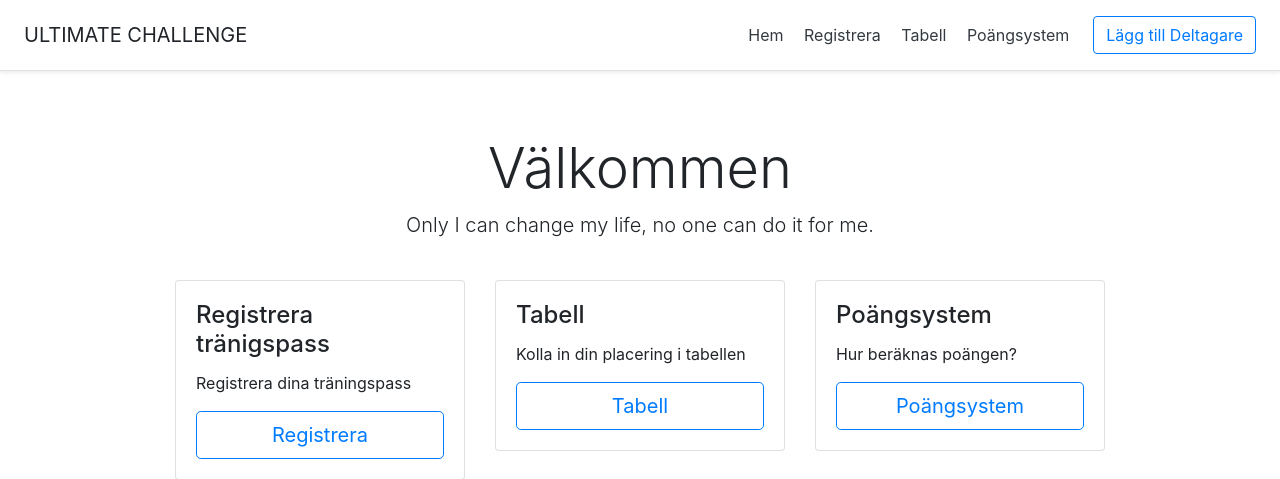
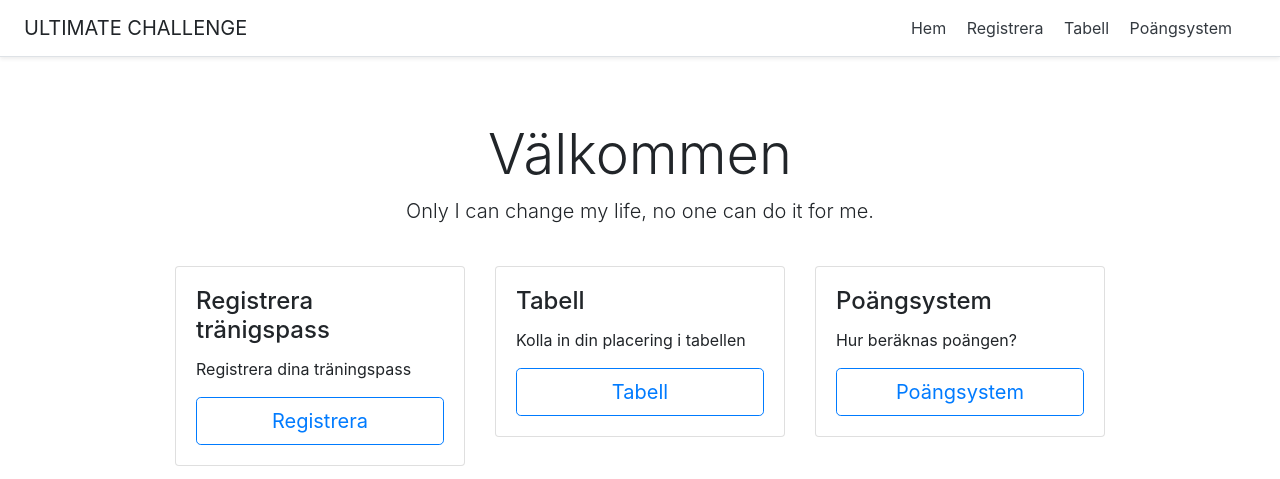
Before and after one commit to mandgie/ultimate-challenge, a Flask app: page / in a window 1280 px wide. Shown: the top 479 px of the page. Run offline with Flask 2, Linux system fonts and the light colour scheme; some libraries are stand-ins or nearby versions.

Commit message:
Took away posibility to add new athlete

```diff
--- a/src/templates/navbar.html
+++ b/src/templates/navbar.html
@@ -6,5 +6,5 @@
     <a class="p-2 text-dark" href="leaderboard">Tabell</a>
     <a class="p-2 text-dark" href="stats">Poängsystem</a>
   </nav>
-  <a class="btn btn-outline-primary" href="signup">Lägg till Deltagare</a>
+  <!--<a class="btn btn-outline-primary" href="signup">Lägg till Deltagare</a>-->
 </div>
```
